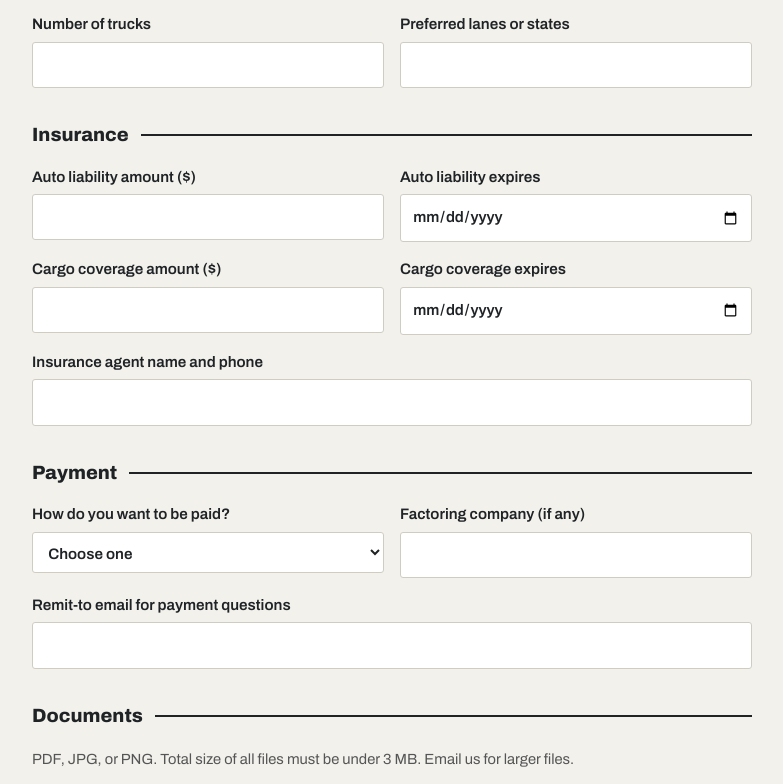
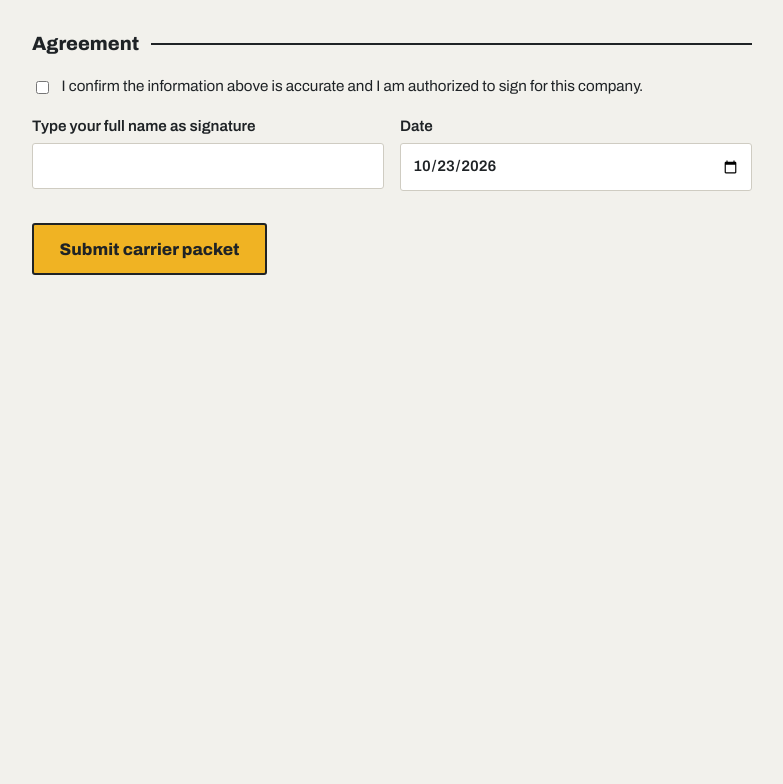
Before and after one commit to davidfreighthunters-12/freighthustle, a website: page carrier-onboarding.html in a window 1280 px wide. Shown: the part 1356-2140 px from the top of the page, without its empty margins (248-1031 px from the left). After the commit the page ends 1711 px from the top, so only its background shows below. Drawn offline with Linux system fonts and the light colour scheme.

Commit message:
Update carrier-onboarding.html

```diff
--- a/carrier-onboarding.html
+++ b/carrier-onboarding.html
@@ -56,10 +56,6 @@ button:disabled{opacity:.6;cursor:wait}
 <label>EIN<input name="ein" required></label>
 <label>MC number<input name="mc" required></label>
 <label>DOT number<input name="dot" required></label>
-<label class="full">Street address<input name="address" required></label>
-<label>City<input name="city" required></label>
-<label>State<input name="state" required maxlength="2" placeholder="TX"></label>
-<label>ZIP<input name="zip" required></label>
 </div></fieldset>
 
 <fieldset><legend>Contacts</legend>
@@ -67,9 +63,6 @@ button:disabled{opacity:.6;cursor:wait}
 <label>Owner name<input name="ownerName" required></label>
 <label>Owner phone<input name="ownerPhone" type="tel" required></label>
 <label class="full">Owner email<input name="ownerEmail" type="email" required></label>
-<label>Dispatcher name<input name="dispName"></label>
-<label>Dispatcher phone<input name="dispPhone" type="tel"></label>
-<label class="full">Dispatcher email<input name="dispEmail" type="email"></label>
 </div></fieldset>
 
 <fieldset><legend>Equipment and lanes</legend>
@@ -88,33 +81,12 @@ button:disabled{opacity:.6;cursor:wait}
 <label>Preferred lanes or states<input name="lanes"></label>
 </div></fieldset>
 
-<fieldset><legend>Insurance</legend>
-<div class="grid">
-<label>Auto liability amount ($)<input name="autoLiab" required></label>
-<label>Auto liability expires<input name="autoExp" type="date" required></label>
-<label>Cargo coverage amount ($)<input name="cargo" required></label>
-<label>Cargo coverage expires<input name="cargoExp" type="date" required></label>
-<label class="full">Insurance agent name and phone<input name="agent"></label>
-</div></fieldset>
-
-<fieldset><legend>Payment</legend>
-<div class="grid">
-<label>How do you want to be paid?
-<select name="payMethod" required>
-<option value="">Choose one</option>
-<option>ACH</option><option>Quick pay</option><option>Factoring company</option><option>Check</option>
-</select></label>
-<label>Factoring company (if any)<input name="factor"></label>
-<label class="full">Remit-to email for payment questions<input name="remitEmail" type="email"></label>
-</div></fieldset>
-
 <fieldset><legend>Documents</legend>
 <p class="hint">PDF, JPG, or PNG. Total size of all files must be under 3 MB. Email us for larger files.</p>
 <div class="grid">
 <label class="full">W-9<input type="file" name="w9" accept=".pdf,.jpg,.jpeg,.png" required></label>
 <label class="full">Certificate of insurance<input type="file" name="coi" accept=".pdf,.jpg,.jpeg,.png" required></label>
 <label class="full">MC authority letter<input type="file" name="mcLetter" accept=".pdf,.jpg,.jpeg,.png"></label>
-<label class="full">Voided check or bank letter (ACH only)<input type="file" name="check" accept=".pdf,.jpg,.jpeg,.png"></label>
 </div></fieldset>
 
 <fieldset><legend>Agreement</legend>
```
